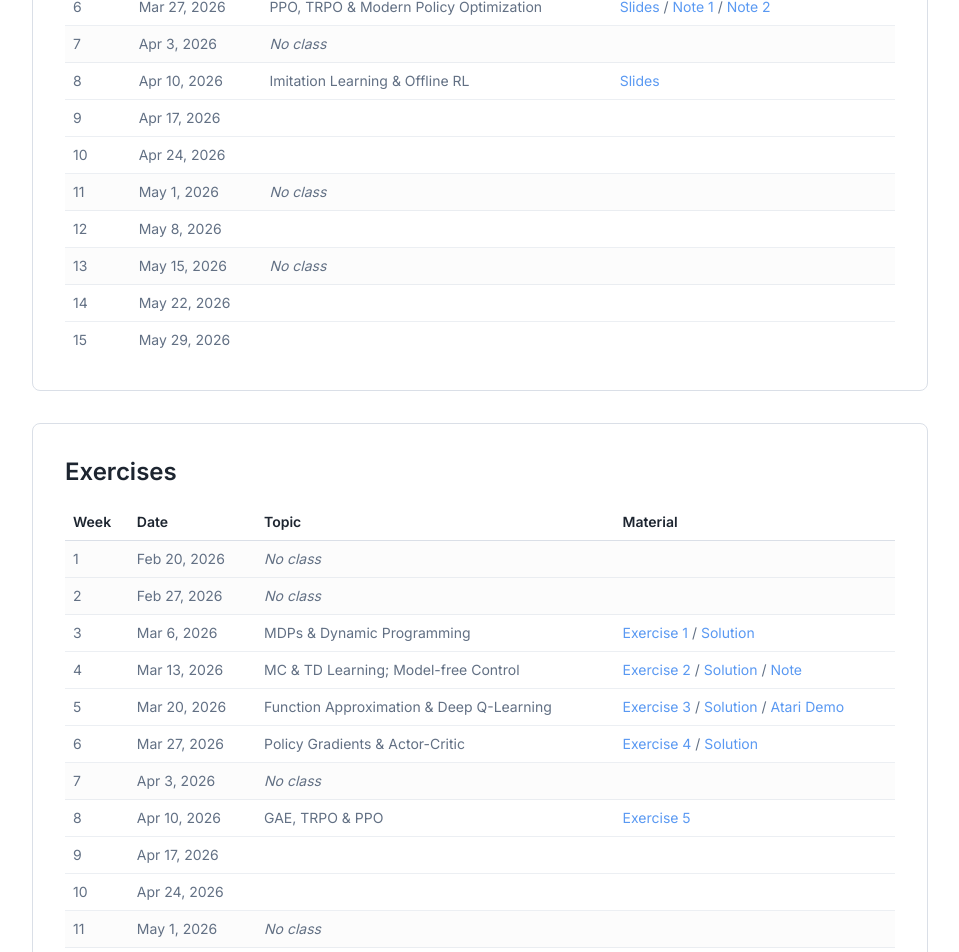
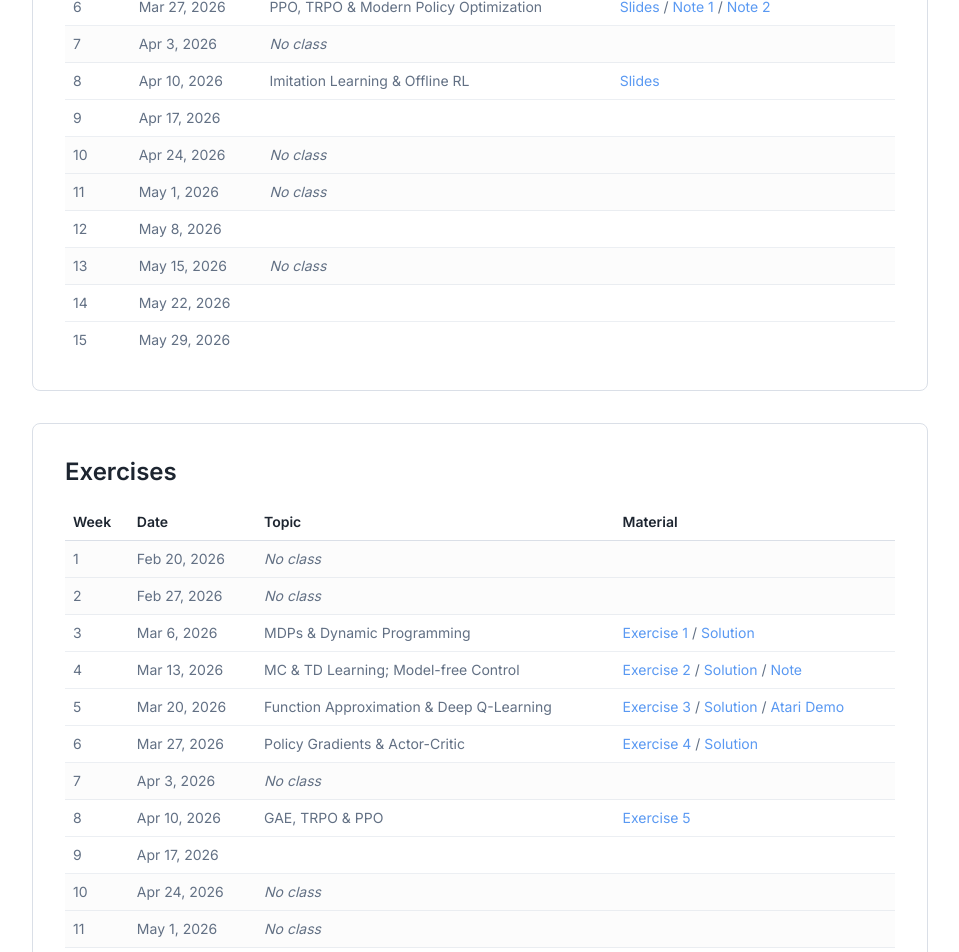
Before and after one commit to ilijabogunovic/rhine-ai, a React (Vite) app: page /teaching in a window 1280 px wide. Shown: the part 2960-3912 px from the top of the page, without its empty margins (160-1119 px from the left). Built offline with nearby package versions, Linux system fonts and the light colour scheme.

Commit message:
Mark Apr 24 (Week 10) as no class on Teaching page
Co-Authored-By: Claude Opus 4.6 (1M context) <noreply@anthropic.com>

```diff
--- a/src/pages/Teaching.tsx
+++ b/src/pages/Teaching.tsx
@@ -156,7 +156,7 @@ const Teaching = () => {
                       <tr className="border-b border-border/50 bg-muted/30"><td className="py-2 px-2">7</td><td className="py-2 px-2">Apr 3, 2026</td><td className="py-2 px-2 italic">No class</td><td className="py-2 px-2"></td></tr>
                       <tr className="border-b border-border/50"><td className="py-2 px-2">8</td><td className="py-2 px-2">Apr 10, 2026</td><td className="py-2 px-2">Imitation Learning & Offline RL</td><td className="py-2 px-2"><ProtectedDownload href="/lectures/lecture6.pdf" filename="lecture6.pdf" password="rl">Slides</ProtectedDownload></td></tr>
                       <tr className="border-b border-border/50"><td className="py-2 px-2">9</td><td className="py-2 px-2">Apr 17, 2026</td><td className="py-2 px-2"></td><td className="py-2 px-2"></td></tr>
-                      <tr className="border-b border-border/50"><td className="py-2 px-2">10</td><td className="py-2 px-2">Apr 24, 2026</td><td className="py-2 px-2"></td><td className="py-2 px-2"></td></tr>
+                      <tr className="border-b border-border/50 bg-muted/30"><td className="py-2 px-2">10</td><td className="py-2 px-2">Apr 24, 2026</td><td className="py-2 px-2 italic">No class</td><td className="py-2 px-2"></td></tr>
                       <tr className="border-b border-border/50 bg-muted/30"><td className="py-2 px-2">11</td><td className="py-2 px-2">May 1, 2026</td><td className="py-2 px-2 italic">No class</td><td className="py-2 px-2"></td></tr>
                       <tr className="border-b border-border/50"><td className="py-2 px-2">12</td><td className="py-2 px-2">May 8, 2026</td><td className="py-2 px-2"></td><td className="py-2 px-2"></td></tr>
                       <tr className="border-b border-border/50 bg-muted/30"><td className="py-2 px-2">13</td><td className="py-2 px-2">May 15, 2026</td><td className="py-2 px-2 italic">No class</td><td className="py-2 px-2"></td></tr>
@@ -194,7 +194,7 @@ const Teaching = () => {
                       <tr className="border-b border-border/50 bg-muted/30"><td className="py-2 px-2">7</td><td className="py-2 px-2">Apr 3, 2026</td><td className="py-2 px-2 italic">No class</td><td className="py-2 px-2"></td></tr>
                       <tr className="border-b border-border/50"><td className="py-2 px-2">8</td><td className="py-2 px-2">Apr 10, 2026</td><td className="py-2 px-2">GAE, TRPO & PPO</td><td className="py-2 px-2"><ProtectedDownload href="/exercises/Exercise5.ipynb" filename="Exercise5.ipynb" password="rl">Exercise 5</ProtectedDownload></td></tr>
                       <tr className="border-b border-border/50"><td className="py-2 px-2">9</td><td className="py-2 px-2">Apr 17, 2026</td><td className="py-2 px-2"></td><td className="py-2 px-2"></td></tr>
-                      <tr className="border-b border-border/50"><td className="py-2 px-2">10</td><td className="py-2 px-2">Apr 24, 2026</td><td className="py-2 px-2"></td><td className="py-2 px-2"></td></tr>
+                      <tr className="border-b border-border/50 bg-muted/30"><td className="py-2 px-2">10</td><td className="py-2 px-2">Apr 24, 2026</td><td className="py-2 px-2 italic">No class</td><td className="py-2 px-2"></td></tr>
                       <tr className="border-b border-border/50 bg-muted/30"><td className="py-2 px-2">11</td><td className="py-2 px-2">May 1, 2026</td><td className="py-2 px-2 italic">No class</td><td className="py-2 px-2"></td></tr>
                       <tr className="border-b border-border/50"><td className="py-2 px-2">12</td><td className="py-2 px-2">May 8, 2026</td><td className="py-2 px-2"></td><td className="py-2 px-2"></td></tr>
                       <tr className="border-b border-border/50 bg-muted/30"><td className="py-2 px-2">13</td><td className="py-2 px-2">May 15, 2026</td><td className="py-2 px-2 italic">No class</td><td className="py-2 px-2"></td></tr>
```
